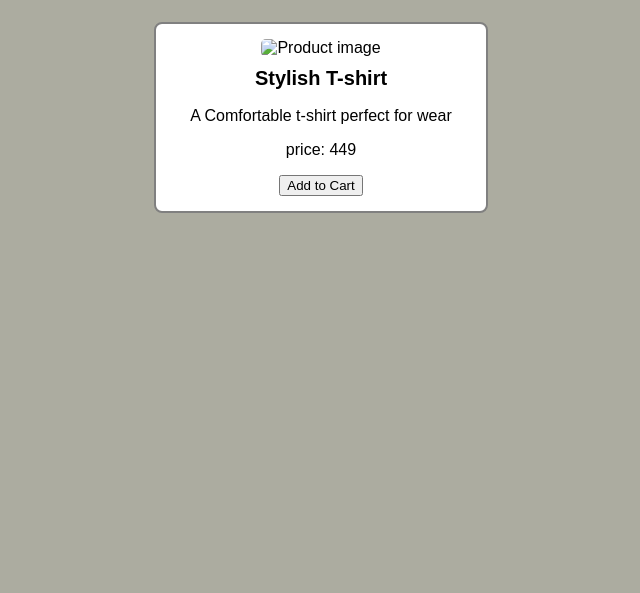
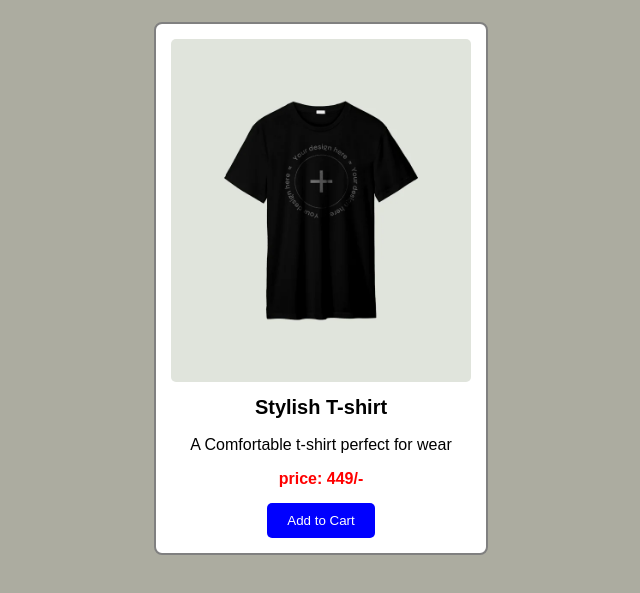
Before and after one commit to paavnirastogi0109/my_firstrepository, a plain HTML site: page index6.html in a window 1280 px wide. Shown: the part 61-654 px from the top of the page, without its empty margins (319-959 px from the left). Drawn offline with Linux system fonts and the light colour scheme.

Commit message:
experiment 6 updated

```diff
--- a/index6.html
+++ b/index6.html
@@ -11,11 +11,11 @@
     <!-- product Section -->
      <div class="product-box">
         <!-- Product image -->
-         <img src="tshirt.png" alt="Product image">
+         <img src="./ps-c-ts-0-1.webp" alt="Product image">
          <!-- Product details -->
           <h2>Stylish T-shirt</h2>
           <p class="description">A Comfortable t-shirt perfect for wear</p>
-          <p class="price">price: 449 </p>
+          <p class="price">price: 449/- </p>
           <button>Add to Cart</button>
      </div>
 
--- a/style.css
+++ b/style.css
@@ -26,3 +26,18 @@ h1{
     font-size: 20px;
     margin-top: 10px;
 }
+.price{
+    color:red;
+    font-weight:bold;
+    margin-bottom:15px;
+}
+button{
+    background-color:blue;
+    color:white;
+    padding:10px 20px;
+    border:none;
+    border-radius:5px;
+}
+button:hover{
+    background-color:darkblue;
+}
```
Also changed, not shown: ps-c-ts-0-1.webp (added).
